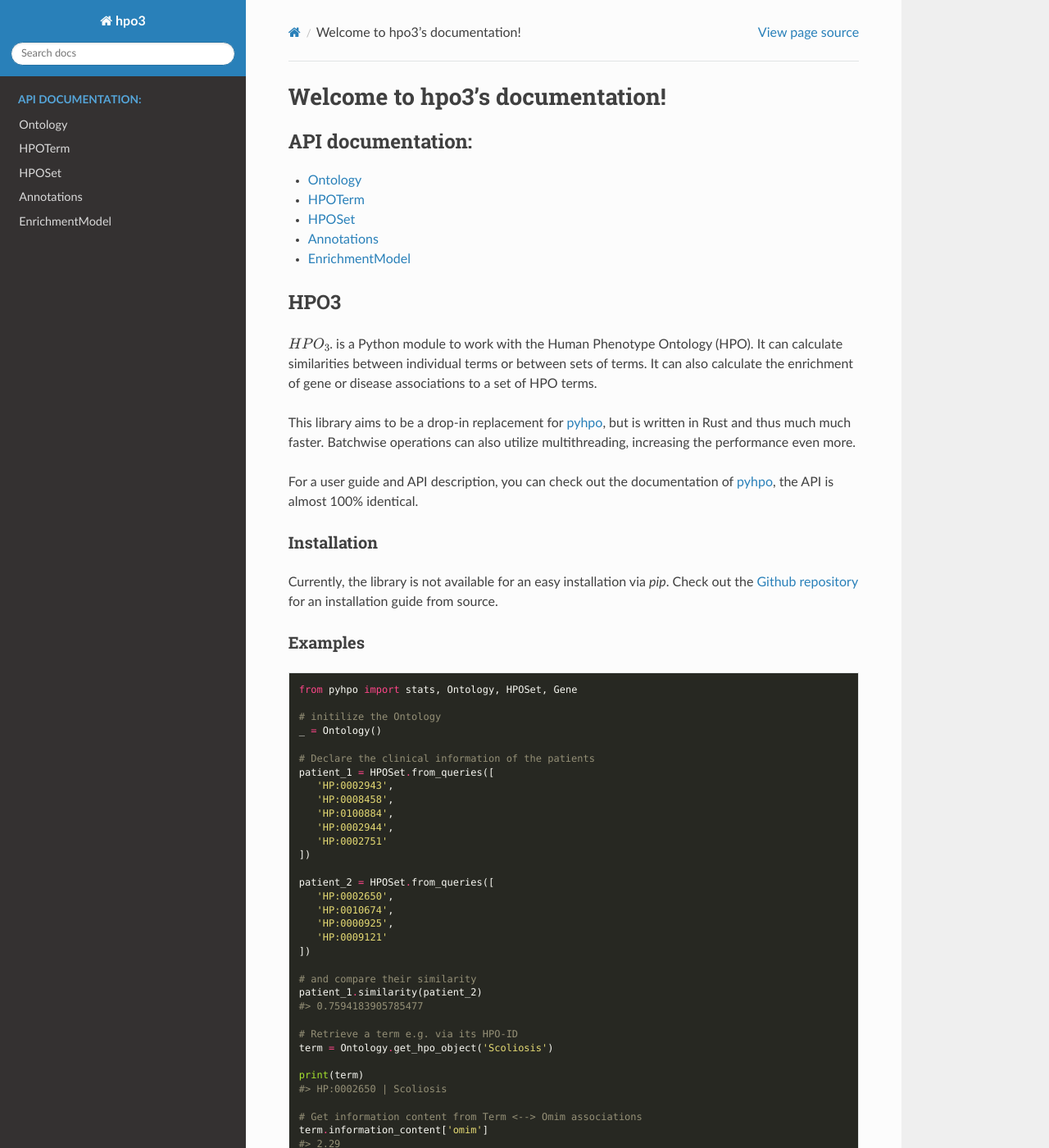
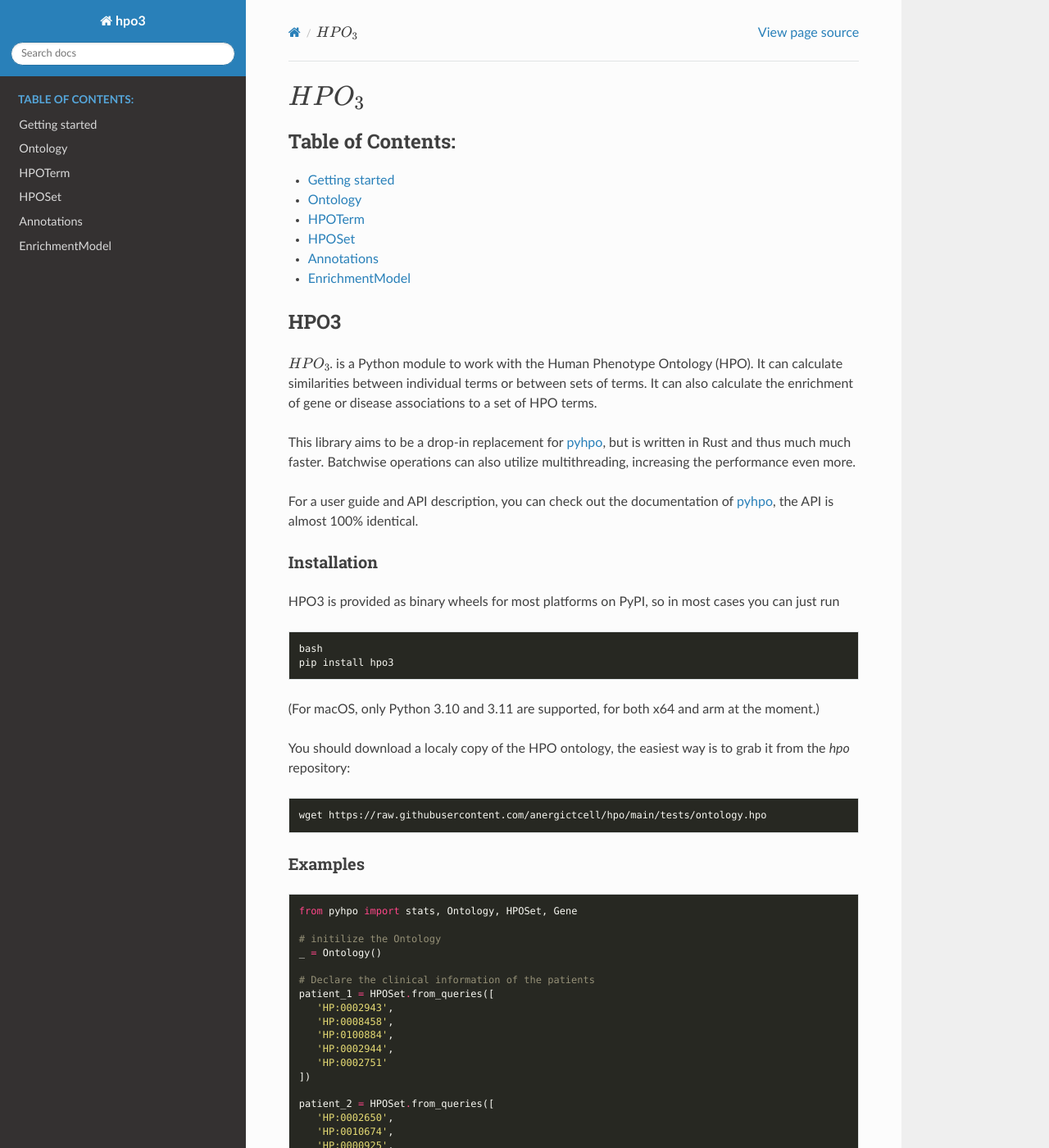
Before and after one commit to anergictcell/hpo3, a Sphinx documentation site: the page built from docs/index.rst, in a window 1280 px wide and 1400 px high. Shown: the whole window at 82% size. Built offline with Sphinx 7.4.7 and the Read the Docs theme 2.0.0, drawn with Linux system fonts in a browser that asks for light colours; some of the changed text lies outside the part shown.

Commit message:
Add builtin Ontology

```diff
--- a/docs/index.rst
+++ b/docs/index.rst
@@ -3,15 +3,16 @@
    You can adapt this file completely to your liking, but it should at least
    contain the root `toctree` directive.
 
-Welcome to hpo3's documentation!
-================================
+:math:`HPO_3`
+=============
 
 .. currentmodule:: pyhpo
 
 .. toctree::
    :maxdepth: 1
-   :caption: API documentation:
+   :caption: Table of Contents:
 
+   getting_started
    ontology
    hpoterm
    hposet
@@ -29,7 +30,20 @@ For a user guide and API description, you can check out the documentation of `py
 
 Installation
 ~~~~~~~~~~~~
-Currently, the library is not available for an easy installation via `pip`. Check out the `Github repository <https://github.com/anergictcell/hpo3>`_ for an installation guide from source.
+HPO3 is provided as binary wheels for most platforms on PyPI, so in most cases you can just run
+
+.. code-block:: bash
+
+   bash
+   pip install hpo3
+
+(For macOS, only Python 3.10 and 3.11 are supported, for both x64 and arm at the moment.)
+
+You should download a localy copy of the HPO ontology, the easiest way is to grab it from the `hpo` repository:
+
+.. code-block:: bash
+
+   wget https://raw.githubusercontent.com/anergictcell/hpo/main/tests/ontology.hpo
 
 
 Examples
--- a/pyproject.toml
+++ b/pyproject.toml
@@ -28,3 +28,6 @@ authors = [{name = "Jonas Marcello", email = "jonas.marcello@esbme.com"}]
 homepage = "https://github.com/anergictcell/hpo3"
 repository = "https://github.com/anergictcell/hpo3"
 "Bug Tracker" = "https://github.com/anergictcell/hpo3/issues"
+
+[tool.maturin]
+include = ["ontology.hpo"]
```
Also changed, not shown: other parts of docs/index.rst (+0 -8 lines), README.md (+123 -38 lines), docs/getting_started.rst (added, +59 -0 lines), docs/ontology.rst (+4 -4 lines), 1 other file.
